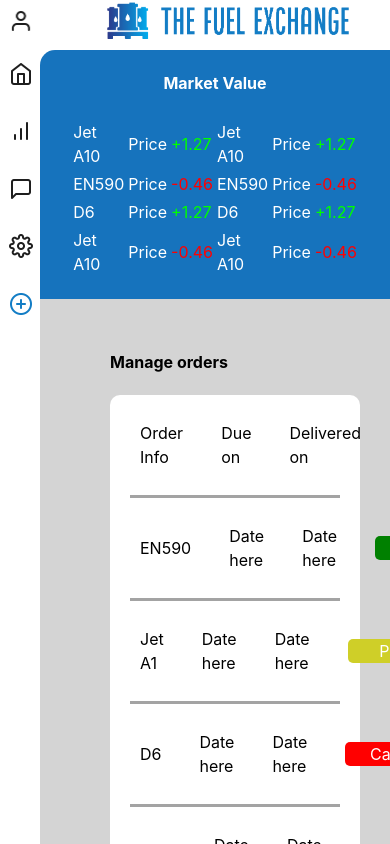
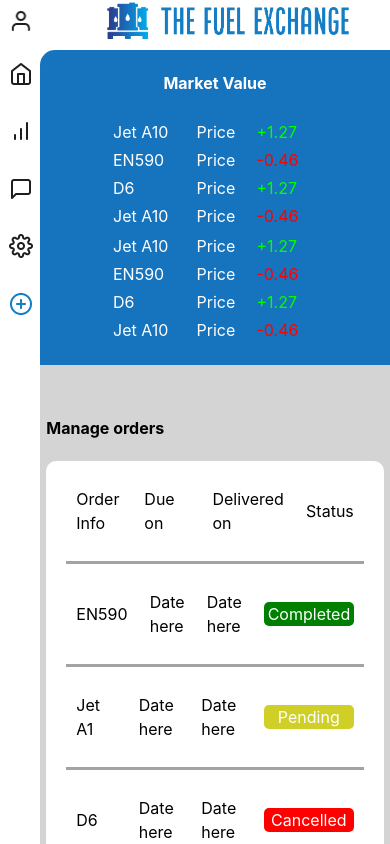
Before and after one commit to Uniphos/Fuel-Exchange, a React (Vite) app: page /#/sellerprofile in a window 390 px wide. Built offline with nearby package versions, Linux system fonts and the light colour scheme.

Commit message:
everything but chat and personal profile

```diff
--- a/src/components/sellerProfile/sellerHome.jsx
+++ b/src/components/sellerProfile/sellerHome.jsx
@@ -21,12 +21,10 @@ const SellerHome = () => {
         <div className='sellerHome'>
             <div className='marketValue'>
                 <h4>Market Value</h4>
+                <div className='tableHolder'>
                     <table className='marketTable'>
                         <tbody>
                             <tr>
-                            <td>Jet A10</td>
-                            <td>Price</td>
-                            <td className='positive'>+1.27</td>
                                 <td>Jet A10</td>
                                 <td>Price</td>
                                 <td className='positive'>+1.27</td>
@@ -35,6 +33,27 @@ const SellerHome = () => {
                                 <td>EN590</td>
                                 <td>Price</td>
                                 <td className='negative'>-0.46</td>
+                            </tr>
+                            <tr>
+                                <td>D6</td>
+                                <td>Price</td>
+                                <td className='positive'>+1.27</td>
+                            </tr>
+                            <tr>
+                                <td>Jet A10</td>
+                                <td>Price</td>
+                                <td className='negative'>-0.46</td>
+                            </tr>
+                        </tbody>
+                    </table>
+                    <table className='marketTable'>
+                        <tbody>
+                            <tr>
+                                <td>Jet A10</td>
+                                <td>Price</td>
+                                <td className='positive'>+1.27</td>
+                            </tr>
+                            <tr>
                                 <td>EN590</td>
                                 <td>Price</td>
                                 <td className='negative'>-0.46</td>
@@ -43,20 +62,15 @@ const SellerHome = () => {
                                 <td>D6</td>
                                 <td>Price</td>
                                 <td className='positive'>+1.27</td>
-                            <td>D6</td>
-                            <td>Price</td>
-                            <td className='positive'>+1.27</td>
                             </tr>
                             <tr>
-                            <td>Jet A10</td>
-                            <td>Price</td>
-                            <td className='negative'>-0.46</td>
                                 <td>Jet A10</td>
                                 <td>Price</td>
                                 <td className='negative'>-0.46</td>
                             </tr>
                         </tbody>
                     </table>
+                </div>
             </div>
             <div className='orders'>
                 <h4>Manage orders</h4>
--- a/src/styles/sellerProfile/sellerAdd.css
+++ b/src/styles/sellerProfile/sellerAdd.css
@@ -53,7 +53,6 @@
     flex-direction: column;
     width: 40%;
 }
-
 .addListing input{
     background-color: rgb(204, 204, 204);
     color: rgb(31, 31, 31);
@@ -69,3 +68,14 @@
 .otherDetails input{
     width: 40%;
 }
+@media(max-width: 768px){
+    .formItems{
+        width: 100%;
+    }
+    .otherDetails input{
+        width: 100%;
+    }
+    .otherDetailsForm{
+        width: 100%;
+    }
+}
--- a/src/styles/sellerProfile/sellerAnalytics.css
+++ b/src/styles/sellerProfile/sellerAnalytics.css
@@ -36,3 +36,28 @@
     border-right: none;
     padding-right: 50px;
 }
+
+@media(max-width: 768px){
+    .analyticsTop{
+        margin-left: 3%;
+    }
+    .topAnalytics{
+        width: 80%;
+        flex-direction: column;
+        padding: 20px;
+    }
+    .topItem{
+        padding-left: 0px;
+        padding-right : 0px;
+        border-right: none;
+        border-bottom: 3px solid rgb(151, 151, 151);
+    }
+    .topItem:first-child{
+        padding-left: 0px;
+    }
+    .topItem:last-child{
+        border-right: none;
+        padding-right: 0px;
+        border-bottom: 0;
+    }
+}
--- a/src/styles/sellerProfile/sellerHome.css
+++ b/src/styles/sellerProfile/sellerHome.css
@@ -18,6 +18,18 @@
     padding-bottom: 20px;
     color: white;
 }
+.tableHolder{
+    width: 60%;
+    display: flex;
+    flex-direction: row;
+    align-items: center;
+    justify-content: center;
+}
+@media(max-width: 768px){
+    .tableHolder{
+        flex-direction: column;
+    }
+}
 
 .positive {
     color: rgb(0, 255, 0);
@@ -28,7 +40,7 @@
 }
 
 .marketTable{
-    width: 80%;
+    width: 100%;
 }
 
 .orders{
@@ -38,6 +50,7 @@
     flex-direction: column;
     justify-content: center;
 }
+
 .orderTable {
     width: 100%;
     background-color: white;
@@ -58,7 +71,54 @@
 .orderRows:last-child {
     border-bottom: none;
 }
+@media(max-width: 768px){
+    .orders{
+        width: 85%;
+        margin-left: 1.8%;
+    }
+    .orderRows {
+        display: grid;
+        grid-template-columns: 1fr 1fr 1fr 1fr;
+        gap: 8%;
+        flex-direction: row;
+        justify-content: space-between;
+        align-items: center;
+        padding: 10px;
+        border-bottom: 3px solid rgb(163, 163, 163);
+    }
+    .orders .Completed{
+        width: 90px;
+        background-color: green;
+        border-radius: 5px;
+        color: white;
+        text-align: center;
+    }
 
+    .orders .Pending{
+        width: 90px;
+        background-color: rgb(207, 207, 40);
+        border-radius: 5px;
+        color: white;
+        text-align: center;
+    }
+
+
+    .orders .Cancelled{
+        width: 90px;
+        background-color: red;
+        border-radius: 5px;
+        color: white;
+        text-align: center;
+    }
+
+    .orders .Negotiating{
+        width: 90px;
+        background-color: rgb(71, 159, 231);
+        border-radius: 5px;
+        color: white;
+        text-align: center;
+    }
+}
 
 .infoContainer{
     width: 60%;
@@ -69,12 +129,26 @@
     gap: 80px;
     padding-bottom: 30px;
 }
+@media(max-width: 768px){
+    .infoContainer{
+        width: 85%;
+        margin-left: 2%;
+        flex-direction: column;
+        gap: 20px;
+    }
+
+}
 
 .inbox{
     width: 50%;
     display: flex;
     flex-direction: column;
     align-items: flex-start;
+}
+@media(max-width: 768px){
+    .inbox{
+        width: 100%;
+    }
 }
 
 .inboxTable{
@@ -102,7 +176,12 @@
     display: flex;
     flex-direction: column;
     align-items: flex-start;
+}
 
+@media(max-width: 768px){
+    .earnings{
+        width: 100%;
+    }
 }
 
 .earningsTable{
```
Lines whose indentation alone changed are shown as unchanged.
